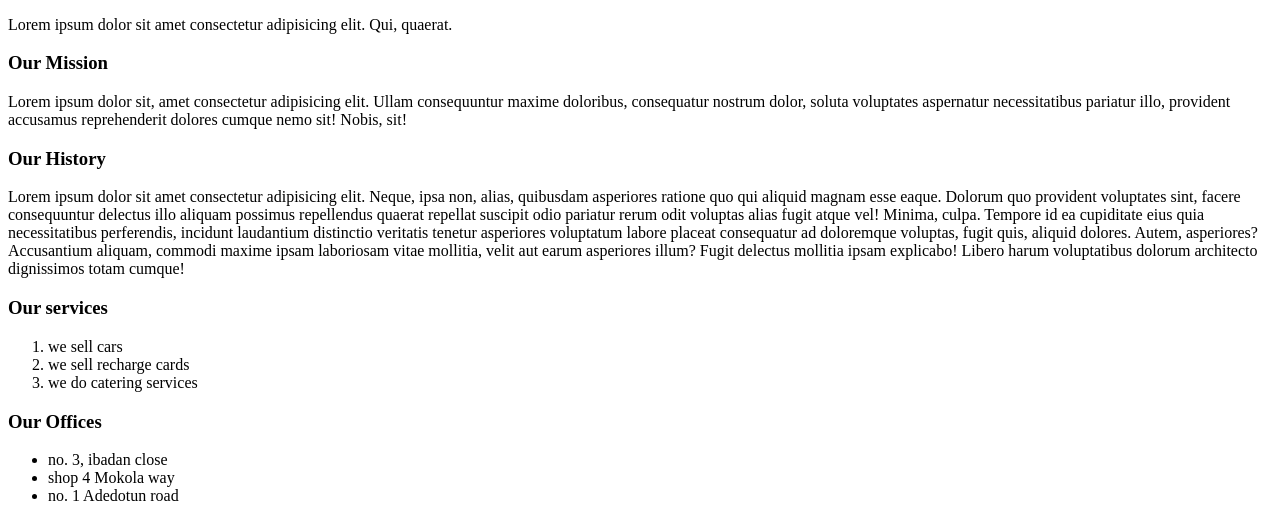
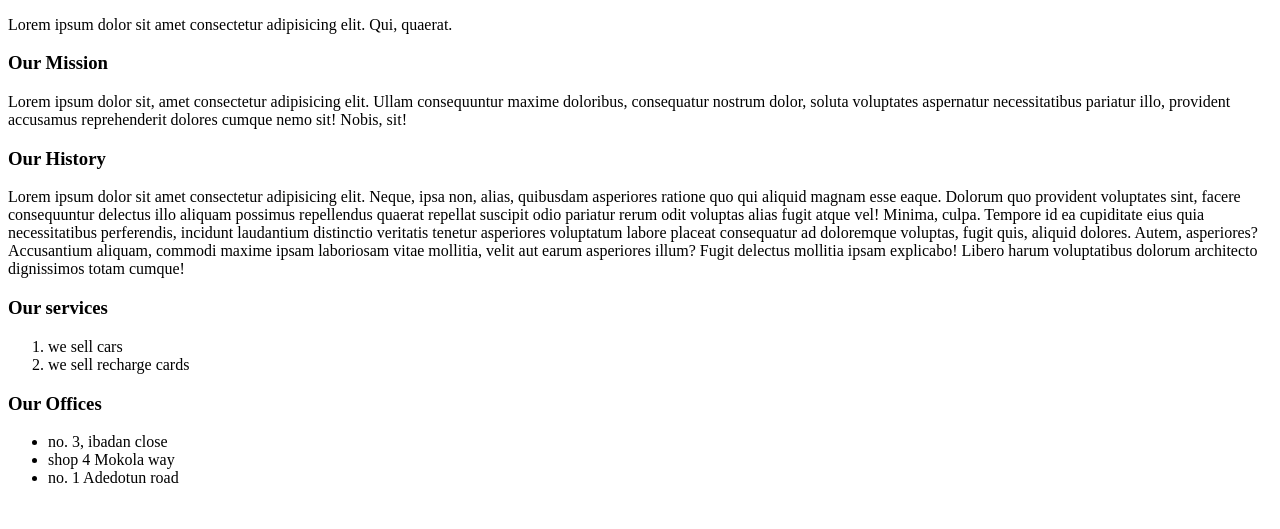
Before and after one commit to Ezekieluyi/zeke-s-HIIT, a plain HTML site: page index.html in a window 1280 px wide. Shown: the part 271-800 px from the top of the page. Drawn offline with Linux system fonts and the light colour scheme.

Commit message:
some codes were deleted

```diff
--- a/index.html
+++ b/index.html
@@ -25,7 +25,7 @@
 <ol>
     <li>we sell cars</li>
     <li>we sell recharge cards</li>
-    <li>we do catering services</li>
+
 </ol>
 <h3>Our Offices</h3>
 <ul>
```
